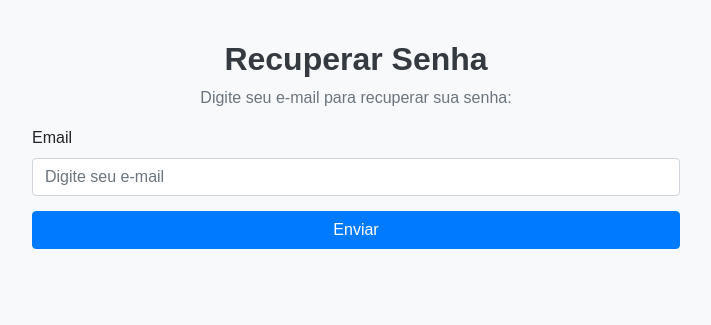
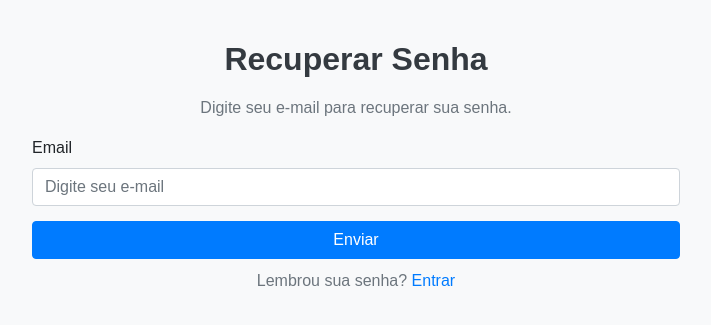
Before and after one commit to Ian-Lohan/Simple-Redis-Async-Chat, a Flask app: page /forgot_password in a window 1280 px wide. Shown: the top 325 px of the page, without its empty margins (284-995 px from the left). Run offline with Flask 3, Linux system fonts and the light colour scheme; parts of the project's set-up code (start-up, migrations or seed data) failed here and were passed over; some libraries are stand-ins or nearby versions.

Commit message:
Projeto finalizado. v1

```diff
--- a/chat_app/static/style.css
+++ b/chat_app/static/style.css
@@ -15,6 +15,10 @@ body {
   align-items: center;
 }
 
+.container-chat {
+  margin-top: 20px;
+}
+
 .container form {
   width: 60%;
 }
@@ -26,6 +30,7 @@ h1, h2 {
 
 p {
   color: #6c757d;
+  margin-top: 10px;
 }
 
 /* Estilos para formulários */
@@ -42,7 +47,6 @@ p {
 .btn {
   border-radius: 0.25rem;
   font-size: 1rem;
-  margin-bottom: 20px;
 }
 
 .btn-primary {
--- a/chat_app/templates/chat.html
+++ b/chat_app/templates/chat.html
@@ -3,10 +3,10 @@
 {% block title %}Chat{% endblock %}
 
 {% block content %}
-    <div class="container">
+    <div class="container-chat">
       <div class="row align-items-center">
         <div class="col text-center">
-          <h1 class="text-center">Chat</h1>
+          <h1 class="text-center">NossoChat!</h1>
         </div>
         <div class="col-auto ml-auto">
           <button id="logout-button" class="btn btn-danger">
--- a/chat_app/templates/forgot_password.html
+++ b/chat_app/templates/forgot_password.html
@@ -6,12 +6,13 @@
 <div class="container">
     <h2 class="text-center">Recuperar Senha</h2>
     <form action="/forgot_password" method="POST">
-        <p class="text-center">Digite seu e-mail para recuperar sua senha:</p>
+        <p class="text-center">Digite seu e-mail para recuperar sua senha.</p>
         <div class="form-group">
             <label for="email">Email</label>
             <input type="email" class="form-control" id="email" name="email" placeholder="Digite seu e-mail" required>
         </div>
         <button type="submit" class="btn btn-primary btn-block">Enviar</button>
+        <p class="text-center">Lembrou sua senha? <a href="{{ url_for('login') }}">Entrar</a></p>
     </form>
 </div>
 {% endblock %}
--- a/chat_app/templates/login.html
+++ b/chat_app/templates/login.html
@@ -6,7 +6,7 @@
 <div class="container">
     <h2 class="text-center">Login</h2>
     <form action="/" method="POST">
-        <p class="text-center">Digite seu nome de usuário e senha!</p>
+        <p class="text-center">Digite seu nome de usuário e senha.</p>
         <div class="form-group">
             <label for="username">Nome</label>
             <input type="text" class="form-control" id="username" name="username" placeholder="Digite seu nome" required>
--- a/chat_app/templates/register.html
+++ b/chat_app/templates/register.html
@@ -6,7 +6,7 @@
 <div class="container">
     <h2 class="text-center">Cadastro</h2>
     <form id="register-form" action="/register" method="POST">
-        <p class="text-center">Digite seu nome de usuário e email!</p>
+        <p class="text-center">Digite seus dados de cadastro.</p>
         <div class="form-group">
             <label for="username">Nome</label>
             <input type="text" class="form-control" id="username" name="username" placeholder="Digite seu nome" required>
```
